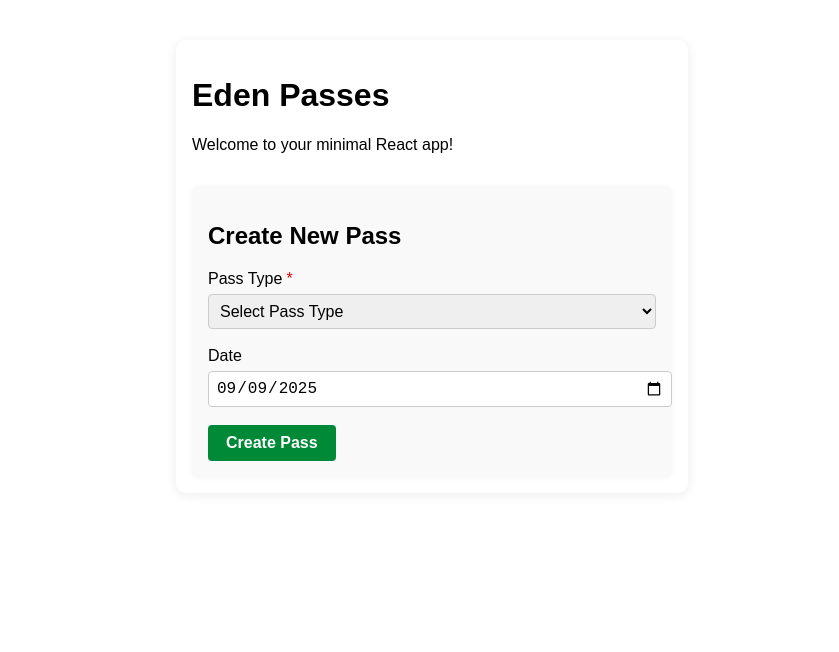
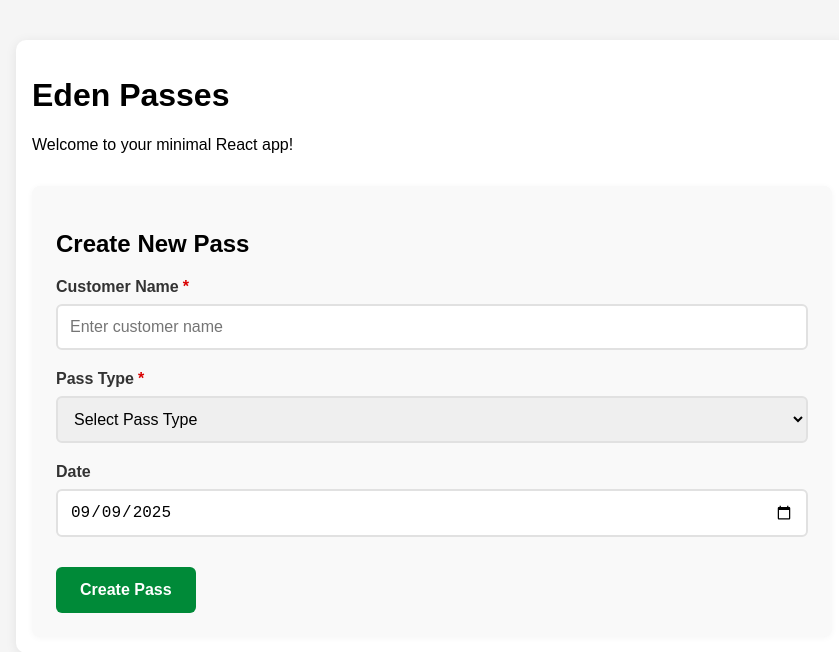
Before and after one commit to edencoworking/eden-passes, a React (Create React App) app: page / in a window 1280 px wide. Shown: the top 652 px of the page, without its empty margins (208-1047 px from the left). Built offline with nearby package versions, Linux system fonts and the light colour scheme.

Commit message:
Complete enhanced pass creation with customer management - add gitignore
Co-authored-by: edencoworking <231183380+edencoworking@users.noreply.github.com>

```diff
--- a/src/App.css
+++ b/src/App.css
@@ -1,10 +1,11 @@
 body {
   margin: 0;
   font-family: sans-serif;
+  background: #f5f5f5;
 }
 
 .App {
-  max-width: 480px;
+  max-width: 800px;
   margin: 40px auto;
   padding: 16px;
   background: #fff;
@@ -14,20 +15,21 @@ body {
 
 .new-pass-section {
   margin-top: 32px;
-  padding: 16px;
+  padding: 24px;
   background: #f9f9f9;
-  border-radius: 6px;
+  border-radius: 8px;
   box-shadow: 0 1px 6px rgba(0,0,0,0.04);
 }
 
 .new-pass-form .form-group {
-  margin-bottom: 18px;
+  margin-bottom: 20px;
 }
 
 .new-pass-form label {
   display: block;
-  margin-bottom: 6px;
-  font-weight: 500;
+  margin-bottom: 8px;
+  font-weight: 600;
+  color: #333;
 }
 
 .new-pass-form .required {
@@ -36,18 +38,63 @@ body {
 }
 
 .new-pass-form select,
-.new-pass-form input[type="date"] {
+.new-pass-form input[type="date"],
+.new-pass-form input[type="text"] {
   width: 100%;
-  padding: 7px;
-  border: 1px solid #ccc;
-  border-radius: 4px;
+  padding: 12px;
+  border: 2px solid #e1e1e1;
+  border-radius: 6px;
   font-size: 16px;
+  transition: border-color 0.2s;
+  box-sizing: border-box;
+}
+
+.new-pass-form select:focus,
+.new-pass-form input[type="date"]:focus,
+.new-pass-form input[type="text"]:focus {
+  outline: none;
+  border-color: #008a38;
+}
+
+.autocomplete-container {
+  position: relative;
+}
+
+.autocomplete-dropdown {
+  position: absolute;
+  top: 100%;
+  left: 0;
+  right: 0;
+  background: white;
+  border: 2px solid #e1e1e1;
+  border-top: none;
+  border-radius: 0 0 6px 6px;
+  max-height: 200px;
+  overflow-y: auto;
+  z-index: 1000;
+  box-shadow: 0 4px 8px rgba(0,0,0,0.1);
+}
+
+.autocomplete-item {
+  padding: 12px;
+  cursor: pointer;
+  border-bottom: 1px solid #f0f0f0;
+  transition: background-color 0.2s;
+}
+
+.autocomplete-item:hover {
+  background-color: #f8f8f8;
+}
+
+.autocomplete-item:last-child {
+  border-bottom: none;
 }
 
 .new-pass-form .error {
   color: #d90000;
   font-size: 14px;
-  margin-top: 4px;
+  margin-top: 6px;
+  font-weight: 500;
 }
 
 .submit-btn {
@@ -55,10 +102,12 @@ body {
   color: #fff;
   font-weight: 600;
   border: none;
-  border-radius: 4px;
-  padding: 9px 18px;
+  border-radius: 6px;
+  padding: 14px 24px;
   font-size: 16px;
   cursor: pointer;
+  transition: background-color 0.2s;
+  margin-top: 10px;
 }
 
 .submit-btn:hover {
@@ -66,8 +115,79 @@ body {
 }
 
 .success-message {
-  margin-top: 16px;
-  color: #008a38;
+  margin-top: 20px;
+  padding: 16px;
+  background: #e8f5e8;
+  border: 1px solid #c3e6c3;
+  color: #006c2a;
   font-size: 15px;
   font-weight: 500;
+  border-radius: 6px;
 }
+
+.passes-list-section {
+  margin-top: 40px;
+  padding: 24px;
+  background: #f9f9f9;
+  border-radius: 8px;
+  box-shadow: 0 1px 6px rgba(0,0,0,0.04);
+}
+
+.passes-list-section h2 {
+  margin-top: 0;
+  margin-bottom: 20px;
+  color: #333;
+}
+
+.passes-table-container {
+  overflow-x: auto;
+}
+
+.passes-table {
+  width: 100%;
+  border-collapse: collapse;
+  background: white;
+  border-radius: 6px;
+  overflow: hidden;
+  box-shadow: 0 1px 3px rgba(0,0,0,0.1);
+}
+
+.passes-table th {
+  background: #008a38;
+  color: white;
+  padding: 16px 12px;
+  text-align: left;
+  font-weight: 600;
+  border-bottom: 2px solid #006c2a;
+}
+
+.passes-table td {
+  padding: 14px 12px;
+  border-bottom: 1px solid #e1e1e1;
+}
+
+.passes-table tr:last-child td {
+  border-bottom: none;
+}
+
+.passes-table tr:nth-child(even) {
+  background-color: #f8f8f8;
+}
+
+.customer-name {
+  font-weight: 600;
+  color: #008a38;
+}
+
+@media (max-width: 600px) {
+  .App {
+    margin: 20px;
+    padding: 12px;
+  }
+
+  .passes-table th,
+  .passes-table td {
+    padding: 10px 8px;
+    font-size: 14px;
+  }
+}
--- a/src/App.js
+++ b/src/App.js
@@ -9,19 +9,79 @@ const PASS_TYPES = [
   { value: "monthly", label: "Monthly" },
 ];
 
+// Mock customer data for autocomplete
+const INITIAL_CUSTOMERS = [
+  { id: 1, name: "John Smith" },
+  { id: 2, name: "Jane Doe" },
+  { id: 3, name: "Alice Johnson" },
+  { id: 4, name: "Bob Wilson" },
+  { id: 5, name: "Carol Brown" },
+];
+
 function App() {
   const [passType, setPassType] = useState("");
   const [date, setDate] = useState(() => {
     const today = new Date();
     return today.toISOString().split("T")[0];
   });
+  const [customerName, setCustomerName] = useState("");
+  const [filteredCustomers, setFilteredCustomers] = useState([]);
+  const [showDropdown, setShowDropdown] = useState(false);
+  const [customers, setCustomers] = useState(INITIAL_CUSTOMERS);
+  const [passes, setPasses] = useState([]);
   const [errors, setErrors] = useState({});
   const [submitted, setSubmitted] = useState(false);
+
+  // Handle customer name input with autocomplete
+  function handleCustomerNameChange(value) {
+    setCustomerName(value);
+
+    if (value.trim()) {
+      const filtered = customers.filter(customer =>
+        customer.name.toLowerCase().includes(value.toLowerCase())
+      );
+      setFilteredCustomers(filtered);
+      setShowDropdown(true);
+    } else {
+      setFilteredCustomers([]);
+      setShowDropdown(false);
+    }
+  }
+
+  // Select customer from dropdown
+  function selectCustomer(customer) {
+    setCustomerName(customer.name);
+    setShowDropdown(false);
+    setFilteredCustomers([]);
+  }
+
+  // Create new customer if name doesn't exist
+  function createCustomerIfNeeded(name) {
+    const exists = customers.some(customer =>
+      customer.name.toLowerCase() === name.toLowerCase()
+    );
+
+    if (!exists && name.trim()) {
+      const newCustomer = {
+        id: Math.max(...customers.map(c => c.id), 0) + 1,
+        name: name.trim()
+      };
+      setCustomers([...customers, newCustomer]);
+      return newCustomer;
+    }
+
+    return customers.find(customer =>
+      customer.name.toLowerCase() === name.toLowerCase()
+    );
+  }
 
   function validate() {
     const newErrors = {};
     if (!passType) {
       newErrors.passType = "Pass Type is required.";
+    }
+    if (!customerName.trim()) {
+      newErrors.customerName = "Customer name is required.";
     }
     return newErrors;
   }
@@ -30,9 +90,34 @@ function App() {
     e.preventDefault();
     const newErrors = validate();
     setErrors(newErrors);
+
     if (Object.keys(newErrors).length === 0) {
+      // Create or find customer
+      const customer = createCustomerIfNeeded(customerName);
+
+      // Create new pass
+      const newPass = {
+        id: passes.length + 1,
+        type: passType,
+        date: date,
+        customerName: customer.name,
+        customerId: customer.id,
+        createdAt: new Date().toISOString()
+      };
+
+      setPasses([newPass, ...passes]);
       setSubmitted(true);
-      // Here you would typically handle the submission (e.g., API call)
+
+      // Reset form
+      setTimeout(() => {
+        setPassType("");
+        setCustomerName("");
+        setDate(() => {
+          const today = new Date();
+          return today.toISOString().split("T")[0];
+        });
+        setSubmitted(false);
+      }, 2000);
     } else {
       setSubmitted(false);
     }
@@ -47,6 +132,36 @@ function App() {
         <h2>Create New Pass</h2>
         <form className="new-pass-form" onSubmit={handleSubmit} noValidate>
           <div className="form-group">
+            <label htmlFor="customerName">Customer Name<span className="required">*</span></label>
+            <div className="autocomplete-container">
+              <input
+                id="customerName"
+                type="text"
+                value={customerName}
+                onChange={e => handleCustomerNameChange(e.target.value)}
+                onBlur={() => setTimeout(() => setShowDropdown(false), 200)}
+                onFocus={() => customerName && setShowDropdown(true)}
+                placeholder="Enter customer name"
+                required
+              />
+              {showDropdown && filteredCustomers.length > 0 && (
+                <div className="autocomplete-dropdown">
+                  {filteredCustomers.map(customer => (
+                    <div
+                      key={customer.id}
+                      className="autocomplete-item"
+                      onClick={() => selectCustomer(customer)}
+                    >
+                      {customer.name}
+                    </div>
+                  ))}
+                </div>
+              )}
+            </div>
+            {errors.customerName && <div className="error">{errors.customerName}</div>}
+          </div>
+
+          <div className="form-group">
             <label htmlFor="passType">Pass Type<span className="required">*</span></label>
             <select
               id="passType"
@@ -60,6 +175,7 @@ function App() {
             </select>
             {errors.passType && <div className="error">{errors.passType}</div>}
           </div>
+
           <div className="form-group">
             <label htmlFor="date">Date</label>
             <input
@@ -69,14 +185,44 @@ function App() {
               onChange={e => setDate(e.target.value)}
             />
           </div>
+
           <button type="submit" className="submit-btn">Create Pass</button>
+
           {submitted && (
             <div className="success-message">
-              Pass created for <strong>{PASS_TYPES.find(pt => pt.value === passType)?.label}</strong> on <strong>{date}</strong>!
+              Pass created for <strong>{customerName}</strong> - <strong>{PASS_TYPES.find(pt => pt.value === passType)?.label}</strong> on <strong>{date}</strong>!
             </div>
           )}
         </form>
       </section>
+
+      {passes.length > 0 && (
+        <section className="passes-list-section">
+          <h2>Recent Passes</h2>
+          <div className="passes-table-container">
+            <table className="passes-table">
+              <thead>
+                <tr>
+                  <th>Customer</th>
+                  <th>Pass Type</th>
+                  <th>Date</th>
+                  <th>Created</th>
+                </tr>
+              </thead>
+              <tbody>
+                {passes.map(pass => (
+                  <tr key={pass.id}>
+                    <td className="customer-name">{pass.customerName}</td>
+                    <td>{PASS_TYPES.find(pt => pt.value === pass.type)?.label}</td>
+                    <td>{pass.date}</td>
+                    <td>{new Date(pass.createdAt).toLocaleString()}</td>
+                  </tr>
+                ))}
+              </tbody>
+            </table>
+          </div>
+        </section>
+      )}
     </div>
   );
 }
```
Also changed, not shown: package.json (+26 -1 lines), 2 other files (tests, documents, lock files or other folders).
